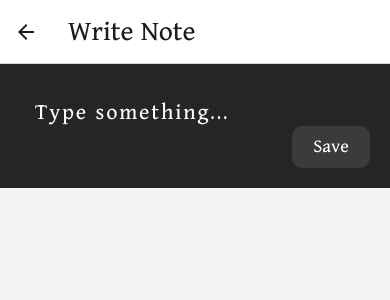
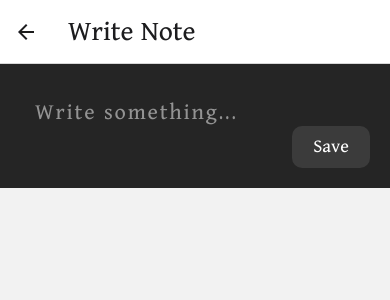
Before and after one commit to pandyama/jotdown, a React Native app: screen /Notes in a window 390 px wide. Shown: the top 300 px of the page. Built offline with nearby package versions, Linux system fonts and the light colour scheme.

Commit message:
saving notes as json obj in async storage

```diff
--- a/components/screens/Notes/NotesScreen.tsx
+++ b/components/screens/Notes/NotesScreen.tsx
@@ -1,6 +1,9 @@
 import React, { useCallback, useEffect, useState } from "react";
 import moment from "moment";
 import AsyncStorage from "@react-native-async-storage/async-storage";
+
+import { NavigationContainer, useIsFocused } from "@react-navigation/native";
+import { createNativeStackNavigator } from "@react-navigation/native-stack";
 
 import * as SplashScreen from "expo-splash-screen";
 
@@ -11,12 +14,14 @@ import { styles } from "./NotesScreenStyle";
 import TextBox from "../../ui/TextBox/TextBox";
 import Button from "../../ui/Button/Button";
 
-export default function NotesScreen() {
-  const [note, setNote] = useState("Type something...");
+const colors = ["#ffcc80", "#E6EE9B", "#CF93D9", "#80DEEA", "#FFAB91"];
+
+export default function NotesScreen({ navigation }: any) {
+  const [note, setNote] = useState("");
 
   const saveNote = async (text: string) => {
     const today = new Date();
-    const savedOn = moment(today).format("MMMM DD");
+    const savedOn = moment(today).format("MMM DD YYYY");
     const savedAt = moment(today).format("hh:mm A");
 
     const randomId = Math.floor(Math.random() * 9000) + 1000;
@@ -28,10 +33,21 @@ export default function NotesScreen() {
 
     console.log("🚀 ~ file: NotesScreen.tsx:20 ~ saveNote ~ today:", today);
     console.log("🚀 ~ file: NotesScreen.tsx:16 ~ NotesScreen ~ text:", text);
+
     try {
       const keyExists = await AsyncStorage.getItem(randomId.toString());
       if (!keyExists) {
-        await AsyncStorage.setItem("test", text);
+        const randomColor = Math.floor(Math.random() * colors.length);
+        const noteObject = JSON.stringify({
+          savedOn,
+          noteContent: text,
+          noteColor: colors[randomColor],
+        });
+
+        console.log("🚀 ~ noteObject:", noteObject);
+
+        await AsyncStorage.setItem(randomId.toString(), noteObject);
+        navigation.navigate("Home");
       }
     } catch (e) {
       console.log("Error saving note", e);
@@ -42,7 +58,8 @@ export default function NotesScreen() {
     <View style={styles.container}>
       <TextInput
         keyboardType="default"
-        placeholderTextColor="#ffffff"
+        placeholderTextColor="#939393"
+        placeholder={"Write something..."}
         multiline={true}
         style={styles.textInput}
         value={note}
```
